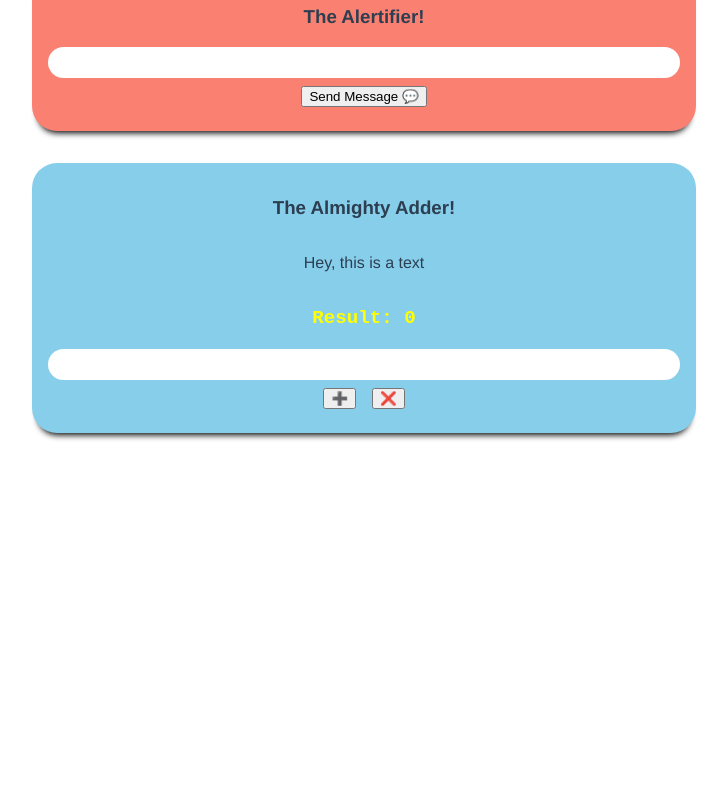
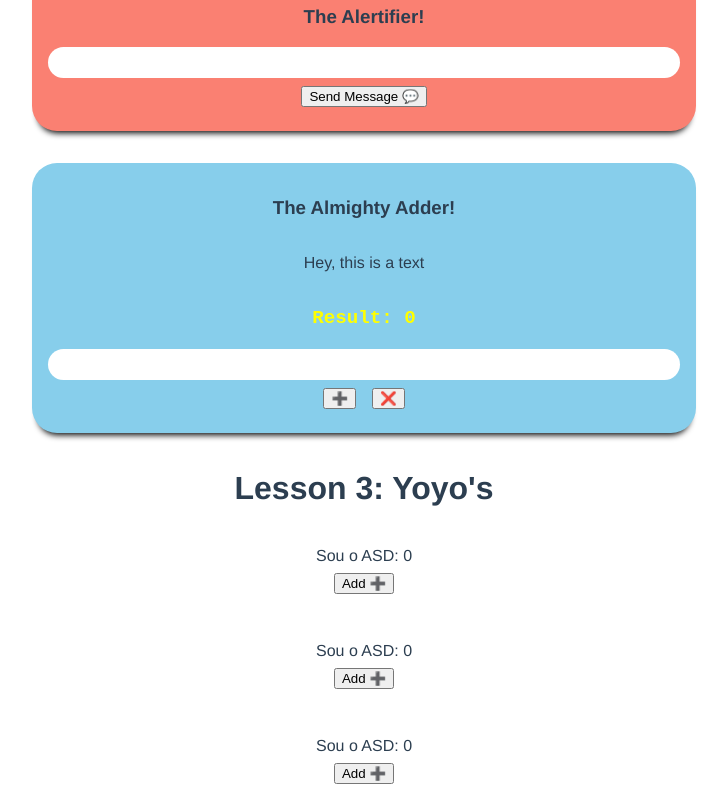
Before and after one commit to Muramatsu2602/vue-bootcamp, a Vue app: page / in a window 1280 px wide. Shown: the part 383-1183 px from the top of the page, without its empty margins (276-1003 px from the left). Before the commit the page ends 840 px from the top, so only its background shows below. Built offline with nearby package versions, Linux system fonts and the light colour scheme.

Commit message:
props in Option API

```diff
--- a/src/App.vue
+++ b/src/App.vue
@@ -4,23 +4,32 @@
     <h1>Lesson 2: Yoyo's</h1>
     <options />
     <composition-api />
+
     <!-- Lesson 2 Challenge-->
     <h1>Lesson 2: Challenge</h1>
-    <meu-composition/>
-    <meu-option/>
+    <meu-composition />
+    <meu-option />
+
+    <h1>Lesson 3: Yoyo's</h1>
+    <options c="sou o c" />
+    <options />
+    <options />
   </div>
 </template>
 
 <script>
-import Options from '@/components/OptionsApi.vue';
-import CompositionApi from '@/components/CompositionApi.vue';
+import Options from "@/components/OptionsApi.vue";
+import CompositionApi from "@/components/CompositionApi.vue";
 
-import MeuOption from '@/components/desafio-aula2/MeuOption.vue';
-import MeuComposition from '@/components/desafio-aula2/MeuComposition.vue';
+import MeuOption from "@/components/desafio-aula2/MeuOption.vue";
+import MeuComposition from "@/components/desafio-aula2/MeuComposition.vue";
 
 export default {
   components: {
-    Options, CompositionApi, MeuComposition, MeuOption,
+    Options,
+    CompositionApi,
+    MeuComposition,
+    MeuOption,
   },
 };
 </script>
--- a/src/components/OptionsApi.vue
+++ b/src/components/OptionsApi.vue
@@ -6,10 +6,14 @@
 
 <script>
 export default {
+  props: {
+    c: { type: String, default: null },
+  },
+
   data() {
     return {
       a: 0,
-      b: 'sou o b',
+      b: "sou o b",
     };
   },
 
```
